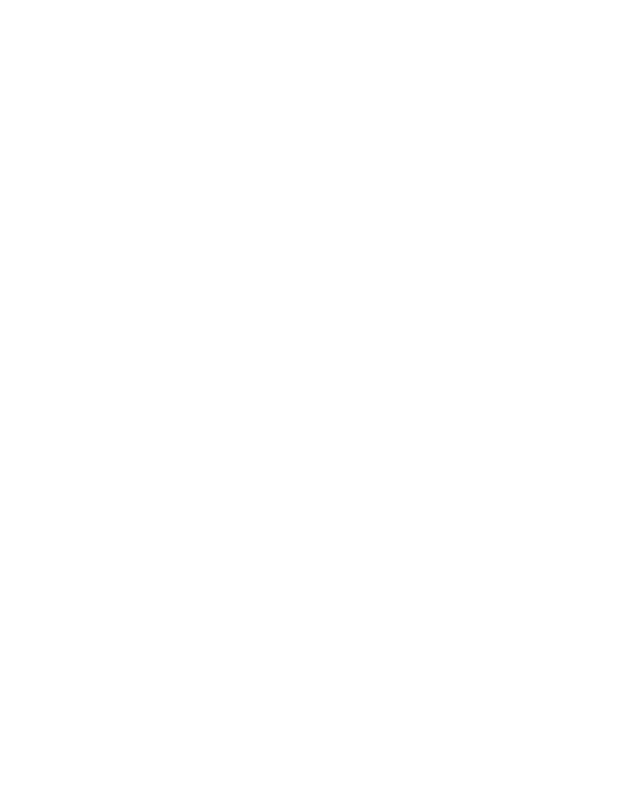
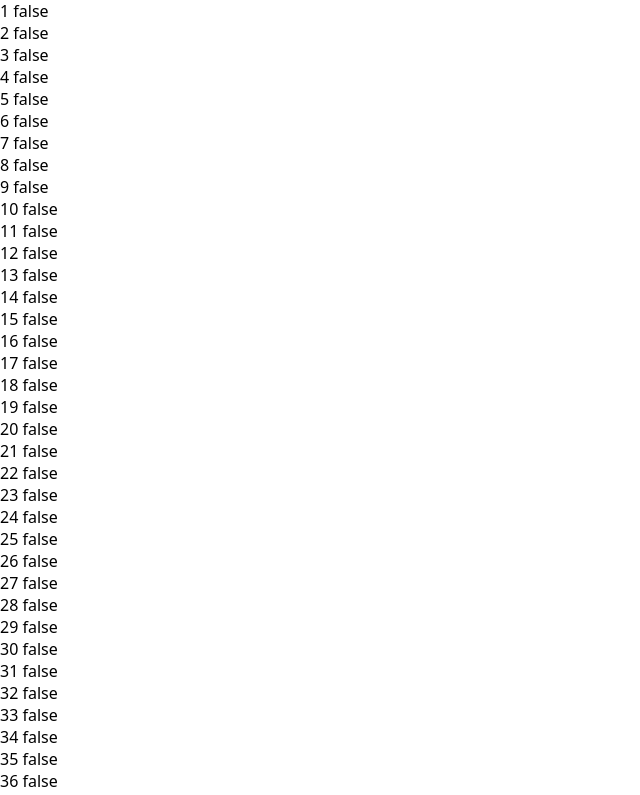
Before and after one commit to andrea-pugliatti/web-tombola, a React (Vite) app: page / in a window 1280 px wide. Shown: the top 795 px of the page, without its empty margins (0-640 px from the left). Built offline with nearby package versions, Linux system fonts and the light colour scheme.

Commit message:
Initialize Tombola array

```diff
--- a/src/App.jsx
+++ b/src/App.jsx
@@ -1,5 +1,28 @@
+import { useEffect, useState } from "react";
+
 function App() {
-	return <></>;
+	const [tombola, setTombola] = useState([]);
+
+	const inizializzaTombola = () => {
+		const numbers = [];
+
+		for (let i = 0; i < 90; i++) {
+			numbers.push(false);
+		}
+		setTombola(numbers);
+	};
+
+	useEffect(inizializzaTombola, []);
+
+	return (
+		<>
+			{tombola.map((current, index) => (
+				<div key={`btn-${index}`}>
+					{index + 1} {current.toString()}
+				</div>
+			))}
+		</>
+	);
 }
 
 export default App;
```
